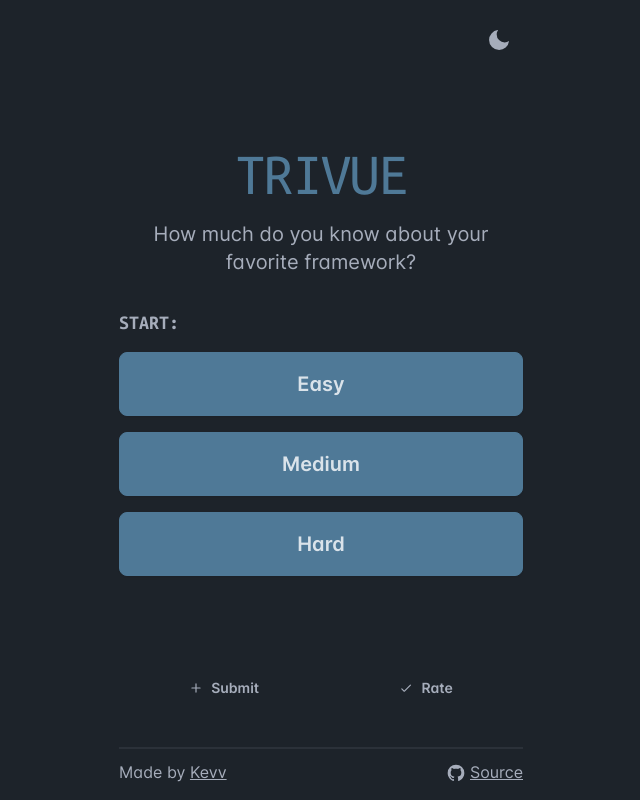
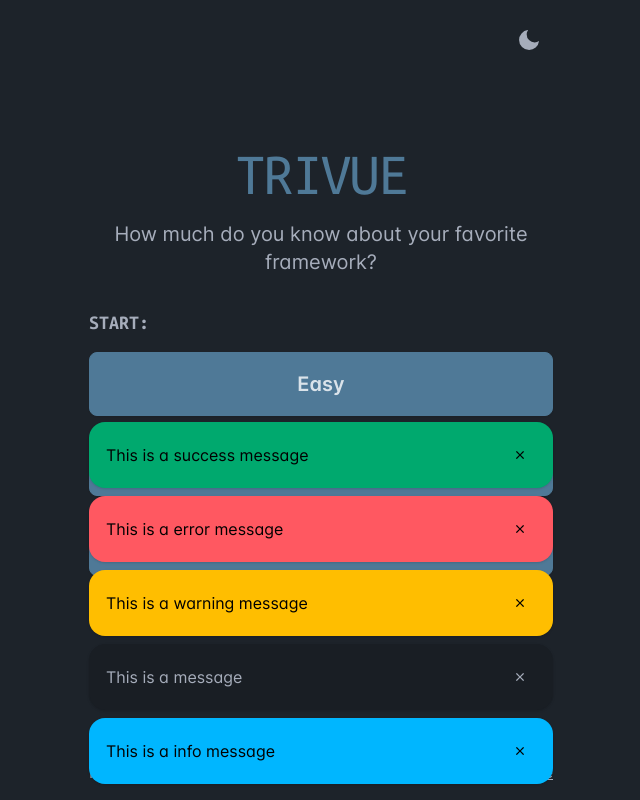
Before and after one commit to ikanadev/trivue, a Vue app: page / in a window 1280 px wide. Shown: the whole page, without its empty margins (319-959 px from the left). Built offline with nearby package versions, Linux system fonts and the light colour scheme.

Commit message:
Add alerts

```diff
--- a/src/App.vue
+++ b/src/App.vue
@@ -1,12 +1,15 @@
 <script setup lang="ts">
+import { RouterView } from 'vue-router'
 import Footer from '@/components/AppFooter.vue';
+import IconClose from '@/components/icons/IconClose.vue';
 
 import { watch } from 'vue';
-import { RouterView } from 'vue-router'
 import { THEME_KEY } from '@/utils/constants';
 import { useThemeStore } from '@/stores/theme';
+import { useAlertsStore } from '@/stores/alerts';
 
 const themeStore = useThemeStore();
+const alertsStore = useAlertsStore();
 
 watch(() => themeStore.theme, () => {
   localStorage.setItem(THEME_KEY, themeStore.theme.toString());
@@ -17,16 +20,28 @@ watch(() => themeStore.theme, () => {
 </script>
 
 <template>
-  <div class="main_cont flex flex-col max-w-full min-h-screen mx-auto p-2">
+  <div class="main_cont relative flex flex-col max-w-full min-h-screen mx-auto p-2">
     <div class="flex-1">
       <RouterView />
     </div>
     <Footer />
+    <div class="absolute bottom-4 left-0 right-0">
+      <div class="flex flex-col gap-2 px-2">
+        <div v-for="alert, index in alertsStore.alerts"
+          role="alert"
+          class="alert grid-flow-col grid-cols-[1fr_auto] justify-items-start text-start shadow"
+          :class="[alert.type.toString()]">
+          <span>{{ alert.message }}</span>
+          <button @click="alertsStore.deleteAlert(index)" class="btn btn-sm btn-square btn-ghost">
+            <IconClose class="inline-block" />
+          </button>
+        </div>
+      </div>
+    </div>
   </div>
 </template>
 
 <style scoped>
 .main_cont {
-  width: 420px;
-}
-</style>
+  width: 480px;
+}</style>
--- /dev/null
+++ b/src/stores/alerts.ts
@@ -0,0 +1,41 @@
+import { ref } from 'vue'
+import { defineStore } from 'pinia'
+import { AlertType, type AppAlert } from '@/utils/app_types';
+
+const dummyAlerts: AppAlert[] = [
+  {type: AlertType.Success, message: 'This is a success message'},
+  {type: AlertType.Error, message: 'This is a error message'},
+  {type: AlertType.Warning, message: 'This is a warning message'},
+  {type: AlertType.Neutral, message: 'This is a message'},
+  {type: AlertType.Info, message: 'This is a info message'},
+];
+
+export const useAlertsStore = defineStore('alerts', () => {
+  const alerts = ref<AppAlert[]>(dummyAlerts);
+
+  function alert(msg: string) {
+    alerts.value.push({ type: AlertType.Neutral, message: msg });
+  }
+
+  function errorAlert(msg: string) {
+    alerts.value.push({ type: AlertType.Error, message: msg });
+  }
+
+  function successAlert(msg: string) {
+    alerts.value.push({ type: AlertType.Success, message: msg });
+  }
+
+  function warningAlert(msg: string) {
+    alerts.value.push({ type: AlertType.Warning, message: msg });
+  }
+
+  function infoAlert(msg: string) {
+    alerts.value.push({ type: AlertType.Info, message: msg });
+  }
+
+  function deleteAlert(index: number) {
+    alerts.value.splice(index, 1);
+  }
+
+  return { alerts, alert, errorAlert, successAlert, warningAlert, infoAlert, deleteAlert } as const;
+})
--- a/src/utils/app_types.ts
+++ b/src/utils/app_types.ts
@@ -1,4 +1,17 @@
 export enum AppTheme {
-	Light = "light",
-	Dark = "dark",
+  Light = "light",
+  Dark = "dark",
 }
+
+export enum AlertType {
+  Neutral = "alert",
+  Info = "alert-info",
+  Success = "alert-success",
+  Warning = "alert-warning",
+  Error = "alert-error",
+}
+
+export type AppAlert = {
+  type: AlertType,
+  message: string,
+}
--- a/src/views/NewQuiz.vue
+++ b/src/views/NewQuiz.vue
@@ -10,6 +10,7 @@ import DOMPurify from 'dompurify';
 import { computed, ref } from 'vue';
 import { parse } from 'marked';
 import { submitQuiz } from '@/api';
+import { useAlertsStore } from '@/stores/alerts';
 
 enum ActiveTab { edit, preview };
 type FormChoice = { text: string, correct: boolean };
@@ -24,6 +25,8 @@ type FormState = {
 const defaultChoices = [{ text: 'From 2 to 4 choices', correct: false }, { text: 'One must be correct', correct: true }];
 
 const router = useRouter();
+const alertsStore = useAlertsStore();
+
 const activeTab = ref(ActiveTab.edit);
 const form = ref<FormState>({
   question: `What will be the **output** of this?
@@ -67,6 +70,9 @@ function handleSubmit() {
   submitQuiz().then(() => {
     form.value.loading = false;
     router.push({ name: 'home' });
+    alertsStore.successAlert('Quiz submitted successfully, thanks for you collaboration!');
+  }).catch(() => {
+    alertsStore.errorAlert('Error submitting quiz, please try again later.');
   });
 }
 
```
